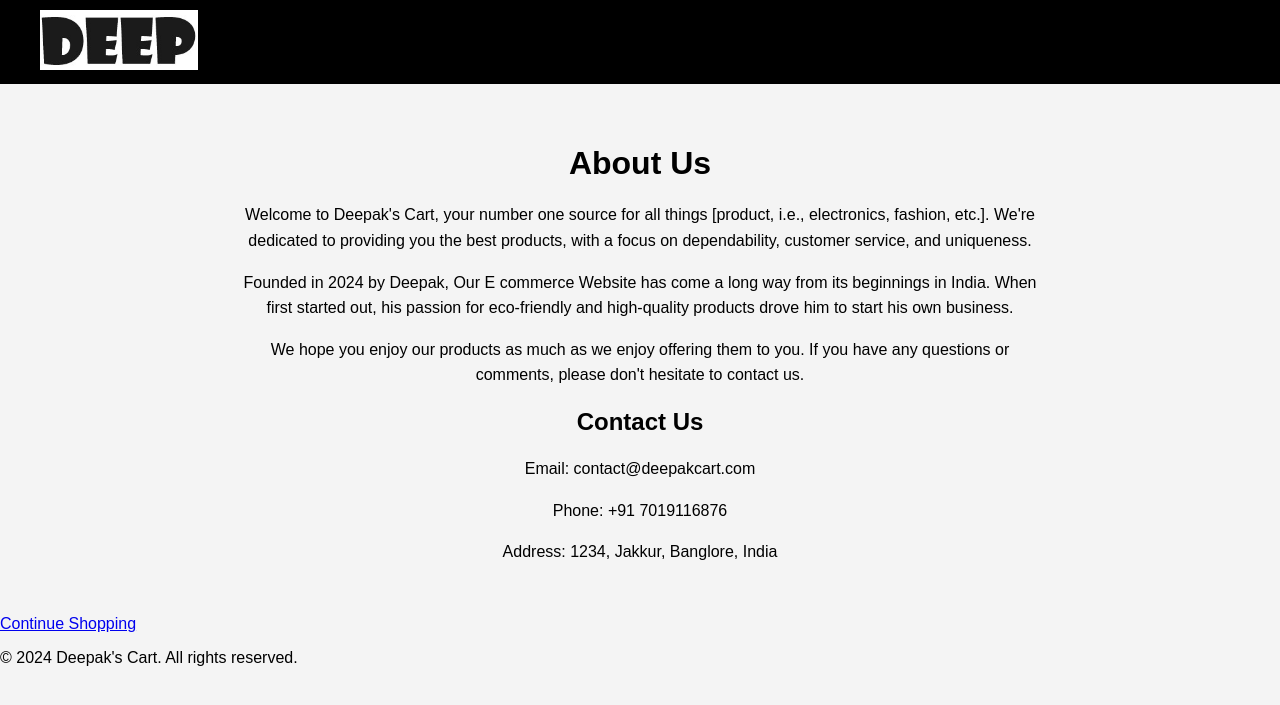
After one commit to deepzy1/E-commerce-in-django, a Django app: template pro_ecom_altering2/app1/templates/app1/about.html in a window 1280 px wide. The commit adds this page. Shown: the top 705 px of the page. Run offline with Django 3.2, Linux system fonts and the light colour scheme; the template is opened without the code that fills it, so the values that code supplies are empty.

Commit message:
about us page

```diff
--- /dev/null
+++ b/pro_ecom_altering2/app1/templates/app1/about.html
@@ -0,0 +1,65 @@
+<!-- about.html -->
+<!DOCTYPE html>
+<html lang="en">
+<head>
+    {% load static %}
+    <meta charset="UTF-8">
+    <meta name="viewport" content="width=device-width, initial-scale=1.0">
+    <title>About Us</title>
+    <link rel="stylesheet" href="{% static 'app1/style.css' %}">
+</head>
+<body>
+    <header>
+        <!-- Include your existing navbar here -->
+
+            <nav>
+                <a href="{% url 'home' %}">
+                    <img src="{% static 'app1/images/DG.JPG' %}" height="60px" alt="Logo">
+                </a>
+            </nav>
+
+
+    </header>
+    <style>
+        /* Add this to style.css */
+.about-us-container {
+    max-width: 800px;
+    margin: 20px auto;
+    padding: 20px;
+    text-align: center;
+}
+
+.about-us-container h1,
+.about-us-container h2 {
+    margin-bottom: 20px;
+}
+
+.about-us-container p {
+    line-height: 1.6;
+    margin-bottom: 10px;
+}
+
+    </style>
+
+    <main class="about-us-container">
+        <h1>About Us</h1>
+        <p>Welcome to Deepak's Cart, your number one source for all things [product, i.e., electronics, fashion, etc.]. We're dedicated to providing you the best products, with a focus on dependability, customer service, and uniqueness.</p>
+
+        <p>Founded in 2024 by Deepak, Our E commerce Website has come a long way from its beginnings in India. When first started out, his passion for eco-friendly and high-quality products drove him to start his own business.</p>
+
+        <p>We hope you enjoy our products as much as we enjoy offering them to you. If you have any questions or comments, please don't hesitate to contact us.</p>
+
+        <h2>Contact Us</h2>
+        <p>Email: contact@deepakcart.com</p>
+        <p>Phone: +91 7019116876</p>
+        <p>Address: 1234, Jakkur, Banglore, India</p>
+    </main>
+    <div class="continue-shopping">
+        <a href="{% url 'home' %}">Continue Shopping</a>
+    </div>
+
+    <footer>
+        <p>&copy; 2024 Deepak's Cart. All rights reserved.</p>
+    </footer>
+</body>
+</html>
--- a/pro_ecom_altering2/app1/templates/app1/home.html
+++ b/pro_ecom_altering2/app1/templates/app1/home.html
@@ -118,7 +118,7 @@
         <a href="{% url 'home' %}" class="logo">
             <img src="{% static 'app1/images/DG.JPG' %}" height="65px" alt="Logo">
         </a>
-        <h1 class="navbar-title">Deepak Cart</h1>
+        <h1 class="navbar-title">Deepak's Cart</h1>
         <ul id="MenuItems" class="nav-links">
             <li><a href="{% url 'home' %}" class="nav-link">Home</a></li>
 
@@ -136,6 +136,7 @@
             {% else %}
                 <li><a href="{% url 'login' %}" class="nav-link">Login</a></li>
             {% endif %}
+            <li><a href="{% url 'about' %}" class="nav-link">About Us</a></li>
         </ul>
     </nav>
 </header>
--- a/pro_ecom_altering2/app1/views.py
+++ b/pro_ecom_altering2/app1/views.py
@@ -15,6 +15,11 @@ from django.contrib.auth import logout as auth_logout
 def home(request):
     products=Product.objects.all()
     return render(request,'app1/home.html',{'products':products})
+
+
+def about(request):
+    return render(request, 'app1/about.html')
+
 
 
 def add_order(request):
--- a/pro_ecom_altering2/pro_ecom/urls.py
+++ b/pro_ecom_altering2/pro_ecom/urls.py
@@ -3,7 +3,7 @@ from django.contrib import admin
 from django.urls import path
 from django.conf import settings
 from django.conf.urls.static import static
-from app1.views import home,add_order,edit_order,signup,logout,search_view,Show_all_orderes,rate_product
+from app1.views import home,add_order,edit_order,signup,logout,search_view,Show_all_orderes,rate_product,about
 from app1.views import cart_view,add_to_cart,update_cart,remove_from_cart,checkout,clear_cart,view_product,add_comment,edit_comment,delete_comment,all_comment
 from django.contrib.auth.views import LoginView
 
@@ -14,6 +14,7 @@ urlpatterns = [
     path('home',home,name='home'),
     path('order/',add_order,name='add_order'),
     path('order<int:pk>/',edit_order,name='edit_order'),
+    path('about',about,name='about'),
 
 
     path('signup/', signup, name='signup'),
```
